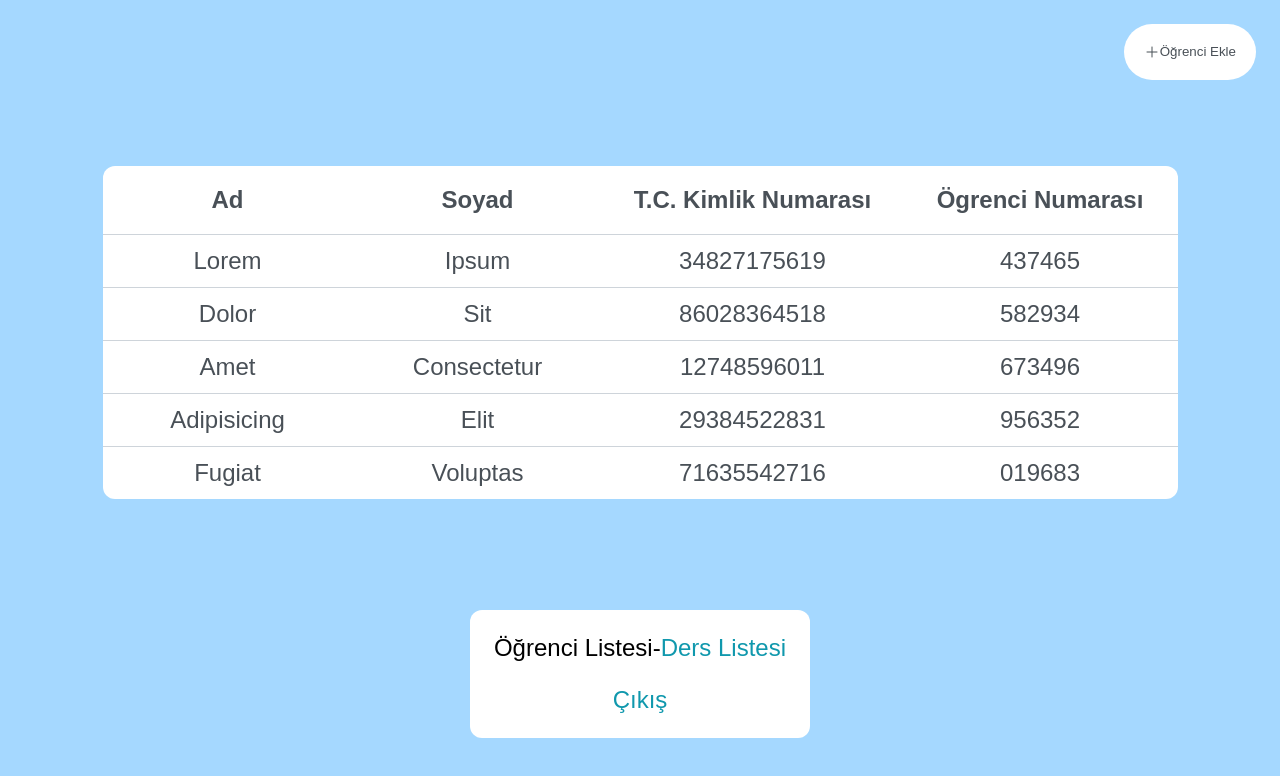
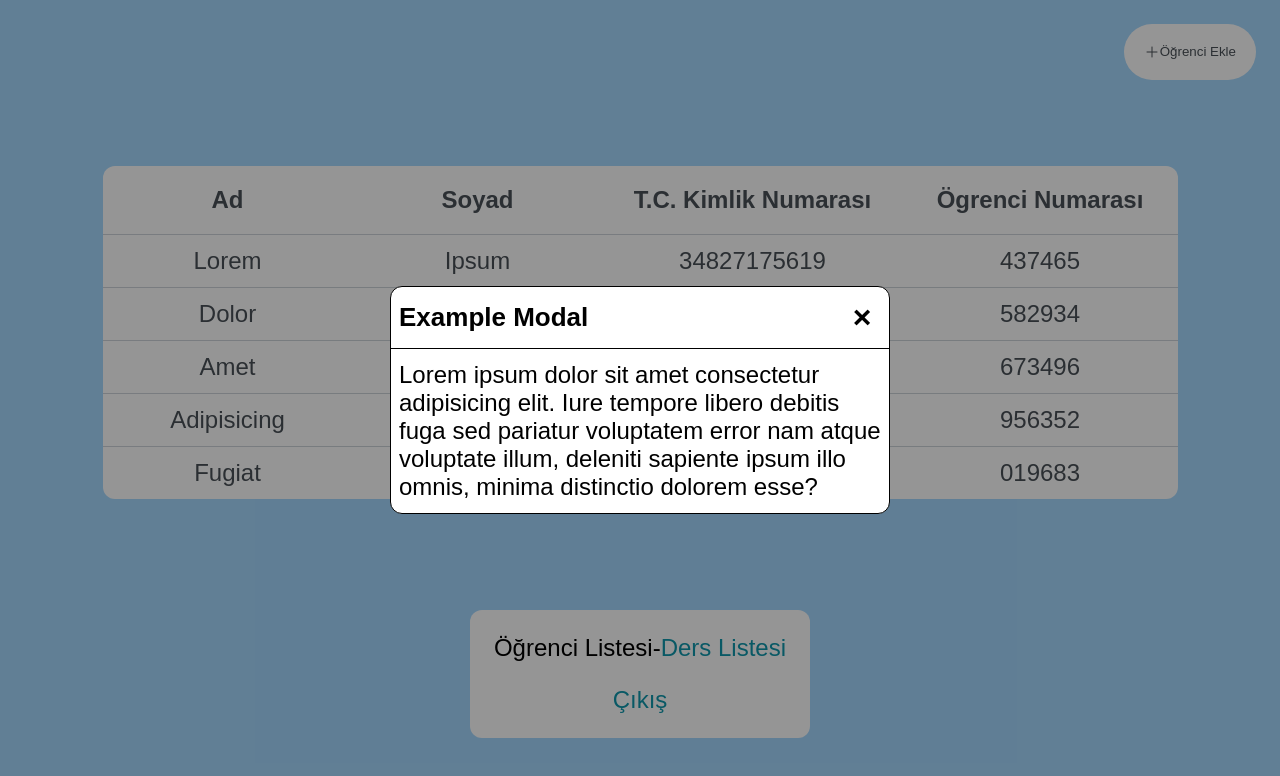
Before and after one commit to alikendir0/0001, a plain HTML site: page OgrenciListesi.html in a window 1280 px wide. Drawn offline with Linux system fonts and the light colour scheme.

Commit message:
non-functional pop-up window

```diff
--- a/OgrenciListesi.html
+++ b/OgrenciListesi.html
@@ -9,7 +9,12 @@
   </head>
   <body>
     <nav>
-      <button type="button" class="addRow" onclick="addRow()">
+      <button
+        data-model-target="#modal"
+        type="button"
+        class="addRow"
+        onclick="addRow()"
+      >
         <svg
           xmlns="http://www.w3.org/2000/svg"
           fill="none"
@@ -26,6 +31,21 @@
         </svg>
         Öğrenci Ekle
       </button>
+      <div class="modal active" id="modal">
+        <div class="modal-header">
+          <div class="title">Example Modal</div>
+          <button data-close-button type="button" class="close-button">
+            &times;
+          </button>
+        </div>
+        <div class="modal-body">
+          Lorem ipsum dolor sit amet consectetur adipisicing elit. Iure tempore
+          libero debitis fuga sed pariatur voluptatem error nam atque voluptate
+          illum, deleniti sapiente ipsum illo omnis, minima distinctio dolorem
+          esse?
+        </div>
+      </div>
+      <div class="active" id="overlay"></div>
     </nav>
     <table class="container">
       <tr>
--- a/OgrenciListesiScript.js
+++ b/OgrenciListesiScript.js
@@ -78,3 +78,5 @@ function checkTableData() {
 window.onload = function () {
   checkTableData();
 };
+
+function tcNoCheck() {}
--- a/OgrenciListesiStyle.css
+++ b/OgrenciListesiStyle.css
@@ -40,6 +40,7 @@ a:active {
   border-radius: 30px;
   display: flex;
   gap: -5px;
+  cursor: pointer;
 }
 
 .Ad-th {
@@ -114,3 +115,64 @@ tr:last-child {
   height: 16px;
   width: 16px;
 }
+
+.modal {
+  position: fixed;
+  top: 50%;
+  left: 50%;
+  transform: translate(-50%, -50%) scale(0);
+  transition: 200ms ease-in-out;
+  border: 1px black solid;
+  background-color: white;
+  border-radius: 12px;
+  z-index: 10;
+  width: 500px;
+  max-width: 80%;
+}
+
+.modal.active {
+  transform: translate(-50%, -50%) scale(1);
+}
+
+.modal-header {
+  padding: 12px 8px;
+  display: flex;
+  justify-content: space-between;
+  align-items: center;
+  border-bottom: 1px black solid;
+}
+
+.modal-header .title {
+  font-size: 26px;
+  font-weight: bold;
+}
+
+.modal-header .close-button {
+  cursor: pointer;
+  border: none;
+  background: none;
+  font-size: 32px;
+  font-weight: bold;
+  padding-right: 2%;
+}
+
+.modal-body {
+  padding: 12px 8px;
+}
+
+#overlay {
+  position: fixed;
+  transition: 200ms ease-in-out;
+  opacity: 0;
+  top: 0;
+  bottom: 0;
+  right: 0;
+  left: 0;
+  background-color: rgba(0, 0, 0, 0.416);
+  pointer-events: none;
+}
+
+#overlay.active {
+  opacity: 1;
+  pointer-events: all;
+}
```
